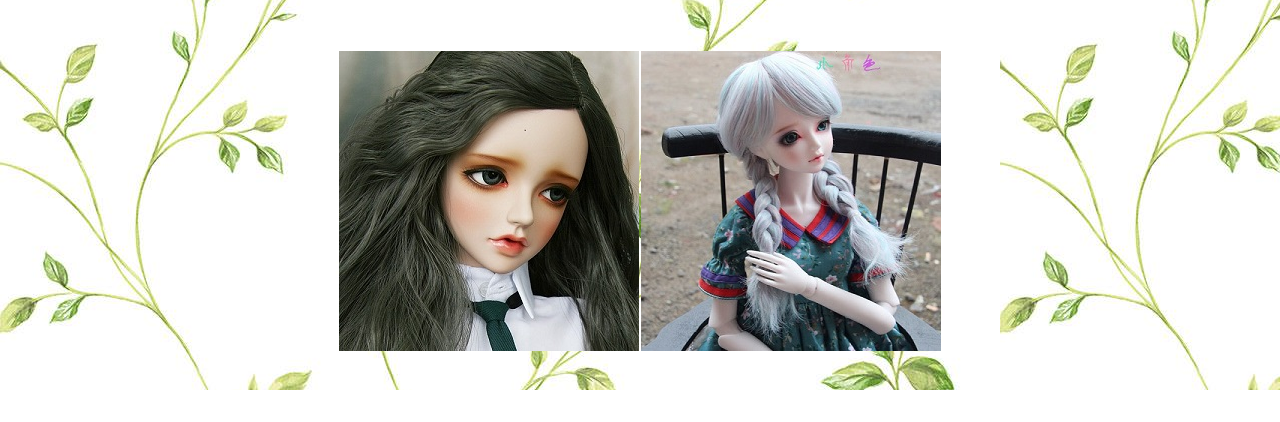
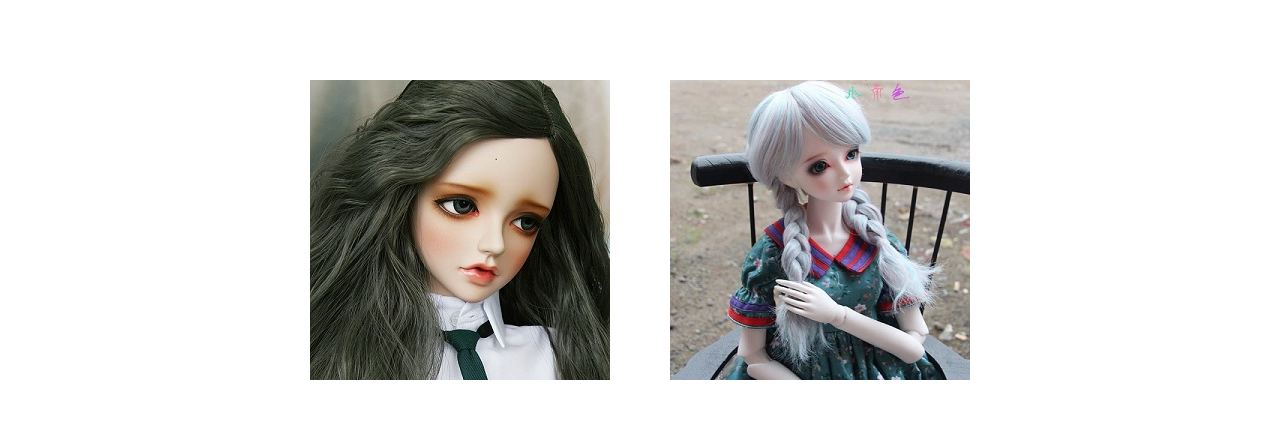
Before and after one commit to Nickylees/doll_shop, a plain HTML site: page 1.html in a window 1280 px wide. Shown: the part 410-832 px from the top of the page. Before the commit the page ends 800 px from the top, so only its background shows below. Drawn offline with Linux system fonts and the light colour scheme.

Commit message:
Add files via upload

```diff
--- a/1.html
+++ b/1.html
@@ -22,12 +22,9 @@ a {
   header{
     padding:50px;
   }
-  body{
-    background-image: url(4.jpg);
-      background-repeat:auto;
-  }
   table, th, td {
   border-collapse: collapse;
+  padding: 30px;
 }
 </style>
 <header>
```
Also changed, not shown: 2.html (+2 -4 lines), 3.html (+1 -4 lines), 4.html (+1 -4 lines), contact.html (+0 -4 lines), index.html (+3 -8 lines).
